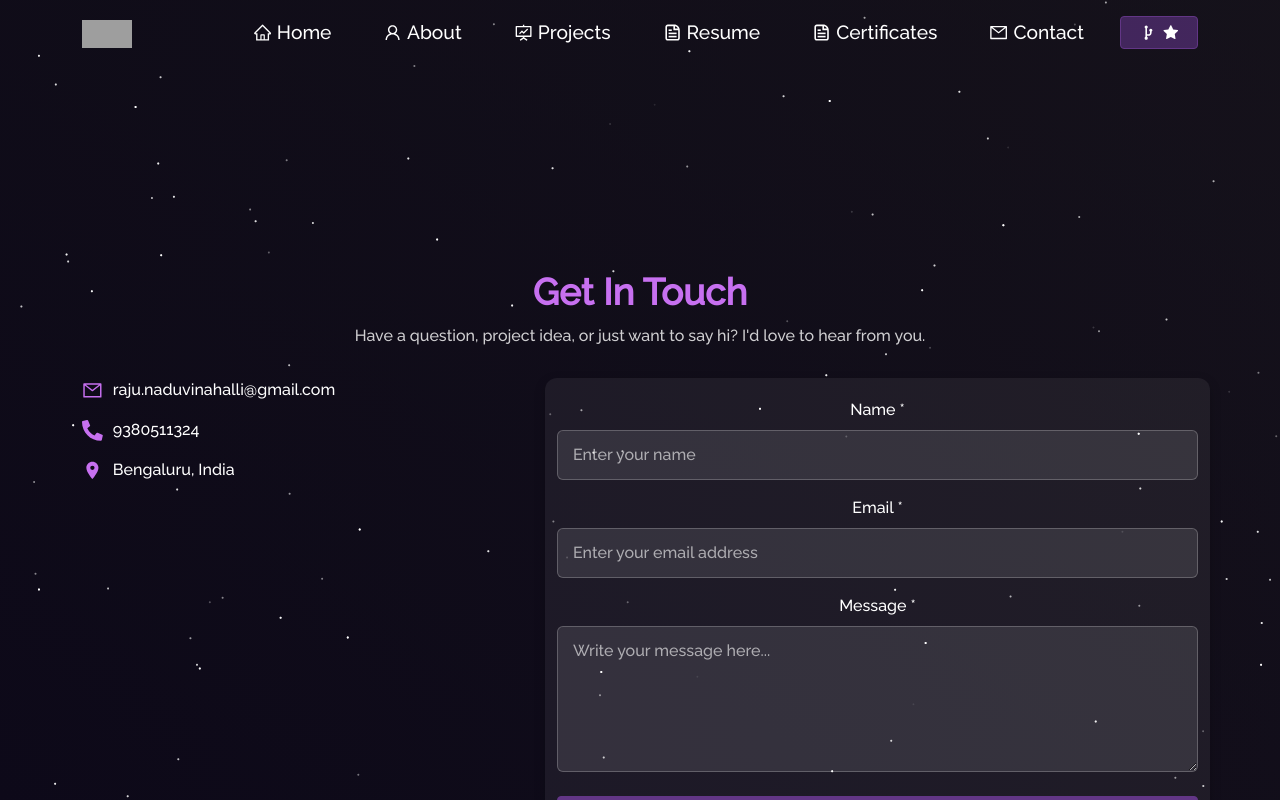
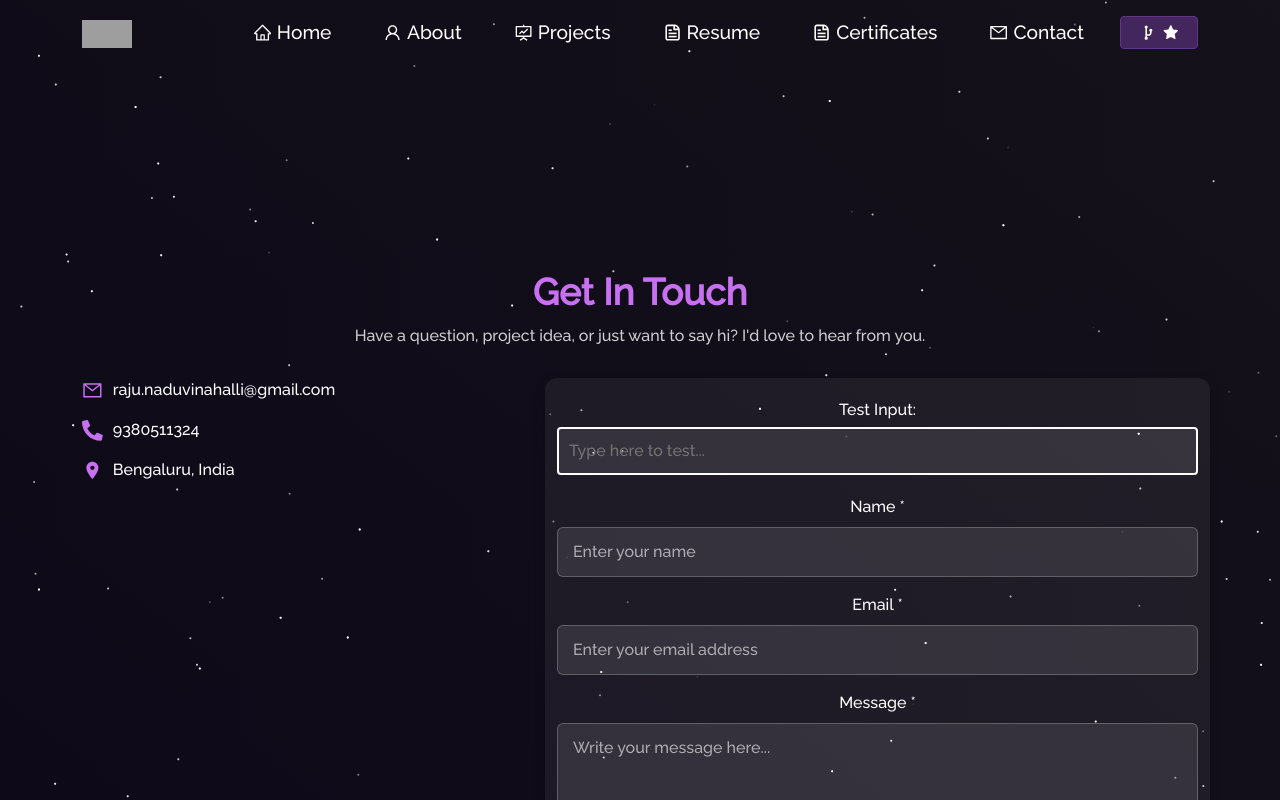
Before and after one commit to Rajashekharvn/PORTFOLIO, a React (Create React App) app: page /contact in a window 1280 px wide. Shown: the top 800 px of the page. Built offline with nearby package versions, Linux system fonts and the light colour scheme; no server answers; grey boxes are pictures that could not be loaded; the HTML template or start-up script is replaced by a standard one.

Commit message:
Add aggressive CSS overrides and test input to fix input blocking issue

```diff
--- a/src/components/Contact/Contact.css
+++ b/src/components/Contact/Contact.css
@@ -4,6 +4,7 @@
   padding-bottom: 40px;
   background-image: var(--section-background-color);
   min-height: 100vh;
+  z-index: 10 !important;
 }
 
 .contact-header .project-heading {
@@ -52,6 +53,9 @@
   border-radius: 12px;
   padding: 20px;
   box-shadow: 0 4px 12px rgba(0,0,0,0.2);
+  z-index: 999 !important;
+  position: relative !important;
+  pointer-events: auto !important;
 }
 
 /* Form styling fixes */
@@ -71,6 +75,18 @@
   transition: all 0.3s ease !important;
   width: 100% !important;
   box-sizing: border-box !important;
+  pointer-events: auto !important;
+  user-select: text !important;
+  -webkit-user-select: text !important;
+  -moz-user-select: text !important;
+  -ms-user-select: text !important;
+  cursor: text !important;
+  z-index: 9999 !important;
+  position: relative !important;
+  display: block !important;
+  -webkit-appearance: textfield !important;
+  -moz-appearance: textfield !important;
+  appearance: textfield !important;
 }
 
 .contact-form .contact-input:focus {
@@ -90,6 +106,27 @@
   resize: vertical !important;
   min-height: 120px !important;
   font-family: inherit !important;
+}
+
+/* Override particles interference */
+.contact-section #tsparticles {
+  pointer-events: none !important;
+  z-index: -1 !important;
+}
+
+.contact-form {
+  z-index: 1000 !important;
+  position: relative !important;
+  pointer-events: auto !important;
+}
+
+/* Debug styling - remove after testing */
+.contact-form .contact-input:hover {
+  border: 2px solid red !important;
+}
+
+.contact-form .contact-input:focus {
+  border: 2px solid green !important;
 }
 
 .contact-form .contact-input:disabled {
--- a/src/components/Contact/Contact.js
+++ b/src/components/Contact/Contact.js
@@ -129,6 +129,27 @@ function Contact() {
               </Alert>
             )}
             <form onSubmit={handleSubmit} className="contact-form">
+
+              {/* Test input - simple as possible */}
+              <div style={{marginBottom: '20px'}}>
+                <label style={{color: 'white', display: 'block', marginBottom: '5px'}}>Test Input:</label>
+                <input
+                  type="text"
+                  style={{
+                    width: '100%',
+                    padding: '10px',
+                    fontSize: '16px',
+                    border: '2px solid #fff',
+                    backgroundColor: 'rgba(255,255,255,0.1)',
+                    color: '#fff',
+                    borderRadius: '4px',
+                    zIndex: 10000,
+                    position: 'relative'
+                  }}
+                  placeholder="Type here to test..."
+                />
+              </div>
+
               <div className="form-group mb-3">
                 <label htmlFor="name" className="form-label">Name *</label>
                 <input
```
